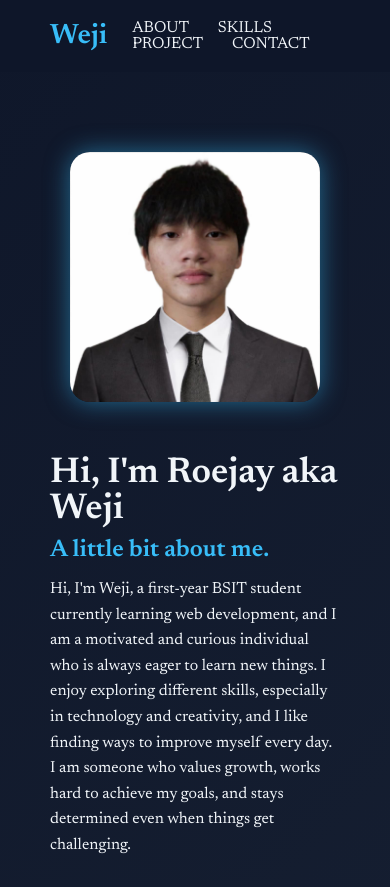
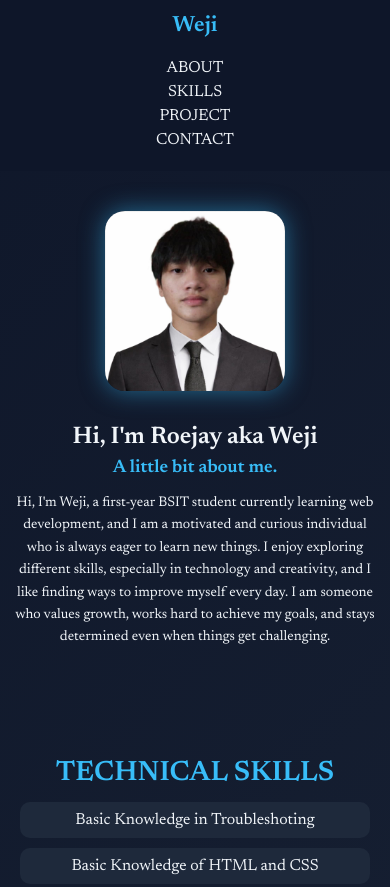
Before and after one commit to peak1222/web_portfolio, a plain HTML site: page weji/index.html in a window 390 px wide. Shown: the top 887 px of the page. Drawn offline with Linux system fonts and the light colour scheme.

Commit message:
Update style.css

```diff
--- a/weji/style.css
+++ b/weji/style.css
@@ -206,3 +206,117 @@ footer {
     font-size: 14px;
     color: #94a3b8;
 }
+
+@media (max-width: 768px) {
+
+    nav {
+        flex-direction: column;
+        padding: 20px;
+        text-align: center;
+    }
+
+    nav div {
+        margin-top: 15px;
+    }
+
+    nav a {
+        margin: 10px;
+        display: inline-block;
+    }
+
+    .main {
+        flex-direction: column;
+        text-align: center;
+        padding: 50px 20px;
+    }
+
+    .about {
+        max-width: 100%;
+    }
+
+    .about h1 {
+        font-size: 30px;
+    }
+
+    .gallery img {
+        width: 200px;
+    }
+
+    .contact-container {
+        flex-direction: column;
+        align-items: center;
+    }
+
+    .social-box {
+        text-align: center;
+    }
+}
+
+@media (max-width: 480px) {
+
+    nav {
+        padding: 15px;
+    }
+
+    .logo {
+        font-size: 22px;
+    }
+
+    nav a {
+        display: block;
+        margin: 8px 0;
+    }
+
+    .main {
+        padding: 40px 15px;
+        gap: 30px;
+    }
+
+    .pic img {
+        width: 180px;
+    }
+
+    .about h1 {
+        font-size: 24px;
+    }
+
+    .about h2 {
+        font-size: 18px;
+    }
+
+    .about p {
+        font-size: 14px;
+    }
+
+    .skills {
+        padding: 40px 20px;
+    }
+
+    .skills li {
+        display: block;
+        width: 100%;
+        margin: 10px 0;
+    }
+
+    #projects {
+        padding: 40px 20px;
+    }
+
+    .gallery img {
+        width: 100%;
+        max-width: 300px;
+    }
+
+    #contact {
+        padding: 40px 20px;
+    }
+
+    .form-box input,
+    .form-box textarea {
+        width: 100%;
+    }
+
+    footer {
+        padding: 15px;
+    }
+}
```
